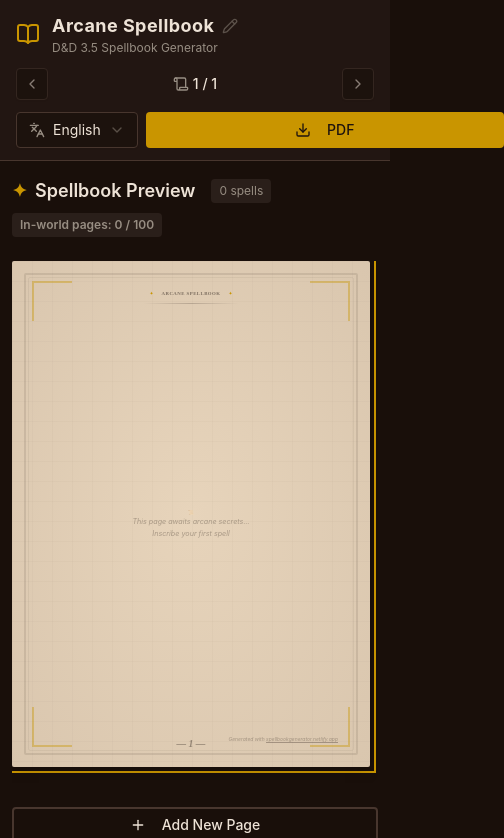
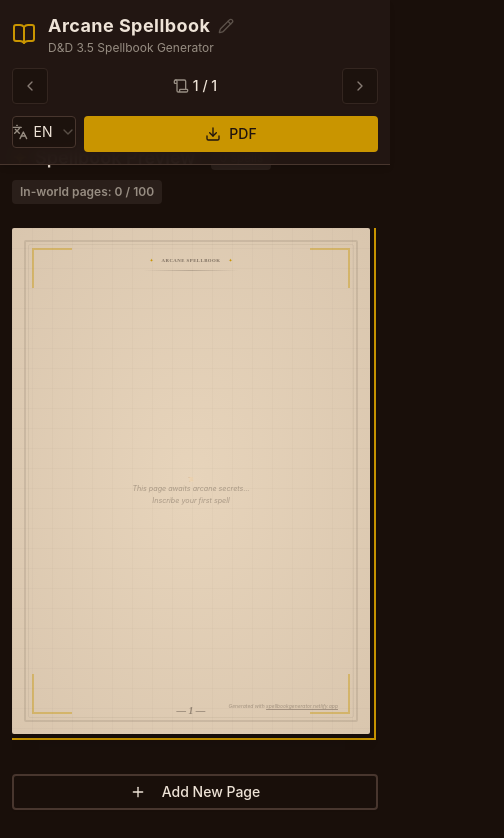
Before and after one commit to Algol95/ScrollSpell-DnD3.5, a React (Vite) app: page / in a window 390 px wide. Shown: the top 838 px of the page, 504 px wide, since content can reach past the window. Built offline with nearby package versions, Linux system fonts and the light colour scheme; a web font is replaced by a local one.

Commit message:
feat: ajustar estilos y mejorar la accesibilidad en los componentes App y Header; actualizar etiquetas de idioma en los archivos de localización

```diff
--- a/src/App.tsx
+++ b/src/App.tsx
@@ -102,7 +102,7 @@ export function App() {
         isGeneratingPDF={isGeneratingPDF}
       />
 
-      <main className="max-w-7xl mx-auto px-3 sm:px-4 py-4 sm:py-8">
+      <main className="max-w-7xl mx-auto px-3 sm:px-4 pt-36 pb-4 sm:py-8">
         <div className="grid grid-cols-1 lg:grid-cols-3 gap-8">
           <div className="space-y-6 lg:col-span-2">
             <div className="flex flex-col sm:flex-row sm:items-center sm:justify-between gap-2">
--- a/src/components/Header.tsx
+++ b/src/components/Header.tsx
@@ -1,4 +1,4 @@
-import { useState, type KeyboardEvent } from "react";
+import { useEffect, useState, type KeyboardEvent } from "react";
 import { Button } from "../components/ui/Button";
 import { Input } from "../components/ui/Input";
 import {
@@ -18,7 +18,7 @@ import {
   Check,
   Languages,
 } from "lucide-react";
-import { useTranslation, type Locale } from "../i18n-utils";
+import { type Locale, useTranslation } from "../i18n-utils";
 
 /**
  * Componente de encabezado del libro de hechizos que incluye el título editable, la navegación de páginas y la generación de PDF. Permite a los usuarios cambiar el título del libro, navegar entre las páginas del libro de hechizos y generar un PDF del contenido. El componente utiliza Tailwind CSS para el estilo y lucide-react para los íconos, proporcionando una interfaz de usuario atractiva y funcional para la gestión del libro de hechizos.
@@ -53,6 +53,10 @@ export function Header({
   const [isEditing, setIsEditing] = useState(false);
   const [editValue, setEditValue] = useState(title);
 
+  useEffect(() => {
+    setEditValue(title);
+  }, [title]);
+
   const handleSave = () => {
     if (editValue.trim()) {
       onTitleChange(editValue.trim());
@@ -62,7 +66,7 @@ export function Header({
     setIsEditing(false);
   };
 
-  const handleKeyDown = (e: KeyboardEvent) => {
+  const handleKeyDown = (e: KeyboardEvent<HTMLInputElement>) => {
     if (e.key === "Enter") {
       handleSave();
     } else if (e.key === "Escape") {
@@ -72,10 +76,9 @@ export function Header({
   };
 
   return (
-    <header className="sticky top-0 z-50 bg-card/95 backdrop-blur-sm border-b border-border">
-      <div className="max-w-7xl mx-auto px-4 py-3">
+    <header className="fixed top-0 inset-x-0 sm:sticky sm:top-0 z-50 bg-card/95 backdrop-blur-sm border-b border-border shadow-md">
+      <div className="max-w-7xl mx-auto px-3 sm:px-4 py-3">
         <div className="flex flex-col gap-3 sm:flex-row sm:items-center sm:justify-between">
-          {/* Logo and Title */}
           <div className="flex items-center gap-3 min-w-0">
             <BookOpen className="h-6 w-6 sm:h-8 sm:w-8 text-gold shrink-0" />
             <div className="min-w-0">
@@ -115,18 +118,18 @@ export function Header({
             </div>
           </div>
 
-          <div className="flex items-center gap-2 justify-between sm:justify-center">
+          <div className="grid grid-cols-[2.25rem_minmax(0,1fr)_2.25rem] items-center gap-2 sm:flex sm:items-center sm:justify-center sm:flex-1 sm:max-w-md sm:mx-4">
             <Button
               variant="outline"
               size="icon"
               onClick={() => onPageChange(currentPage - 1)}
               disabled={currentPage <= 1}
-              className="h-8 w-8"
+              className="h-9 w-9"
             >
               <ChevronLeft className="h-4 w-4 shrink-0" />
             </Button>
 
-            <div className="flex items-center gap-1 px-2 sm:px-3">
+            <div className="flex items-center justify-center gap-1 px-2 min-w-0 sm:px-3">
               <Scroll className="h-4 w-4 text-muted-foreground shrink-0" />
               <span className="text-sm text-foreground font-medium whitespace-nowrap">
                 {currentPage} / {totalPages}
@@ -165,21 +168,24 @@ export function Header({
               size="icon"
               onClick={() => onPageChange(currentPage + 1)}
               disabled={currentPage >= totalPages}
-              className="h-8 w-8"
+              className="h-9 w-9"
             >
               <ChevronRight className="h-4 w-4 shrink-0" />
             </Button>
           </div>
 
-          <div className="flex items-center gap-2 w-full sm:w-auto">
-            <div className="w-[130px] sm:w-[150px]">
+          <div className="grid grid-cols-[4rem_minmax(0,1fr)] gap-2 w-full sm:flex sm:w-auto sm:items-center">
             <Select
               value={locale}
               onValueChange={(value) => setLocale(value as Locale)}
             >
-                <SelectTrigger className="w-full bg-background/60 border-border">
-                  <div className="flex items-center gap-2 min-w-0">
-                    <Languages className="h-4 w-4 text-muted-foreground" />
+              <SelectTrigger
+                size="sm"
+                aria-label={messages.header.languageLabel}
+                className="w-full min-w-0 h-9 px-2.5 sm:px-2 bg-background/60 border-border justify-center"
+              >
+                <div className="flex items-center justify-center gap-1.5 w-full">
+                  <Languages className="h-3.5 w-3.5 text-muted-foreground" />
                   <SelectValue placeholder={messages.header.languageLabel} />
                 </div>
               </SelectTrigger>
@@ -192,20 +198,19 @@ export function Header({
                 </SelectItem>
               </SelectContent>
             </Select>
-            </div>
 
             <Button
               onClick={onGeneratePDF}
               disabled={isGeneratingPDF}
-              className="bg-gold text-ink hover:bg-gold/90 w-full sm:w-auto justify-center"
+              className="bg-gold text-ink hover:bg-gold/90 w-full sm:w-auto justify-center h-9"
             >
-              <Download className="h-4 w-4 mr-2 shrink-0" />
+              <Download className="h-4 w-4 shrink-0" />
+              <span className="sm:hidden">{messages.header.pdfShort}</span>
               <span className="hidden sm:inline">
                 {isGeneratingPDF
                   ? messages.header.generating
                   : messages.header.downloadPdf}
               </span>
-              <span className="sm:hidden">{messages.header.pdfShort}</span>
             </Button>
           </div>
         </div>
--- a/src/locales/en.json
+++ b/src/locales/en.json
@@ -10,8 +10,8 @@
     "pdfShort": "PDF",
     "languageLabel": "Language",
     "languageOptions": {
-      "en": "English",
-      "es": "Spanish"
+      "en": "EN",
+      "es": "ES"
     }
   },
   "app": {
--- a/src/locales/es.json
+++ b/src/locales/es.json
@@ -10,8 +10,8 @@
     "pdfShort": "PDF",
     "languageLabel": "Idioma",
     "languageOptions": {
-      "en": "Inglés",
-      "es": "Español"
+      "en": "EN",
+      "es": "ES"
     }
   },
   "app": {
```
Lines whose indentation alone changed are shown as unchanged.
